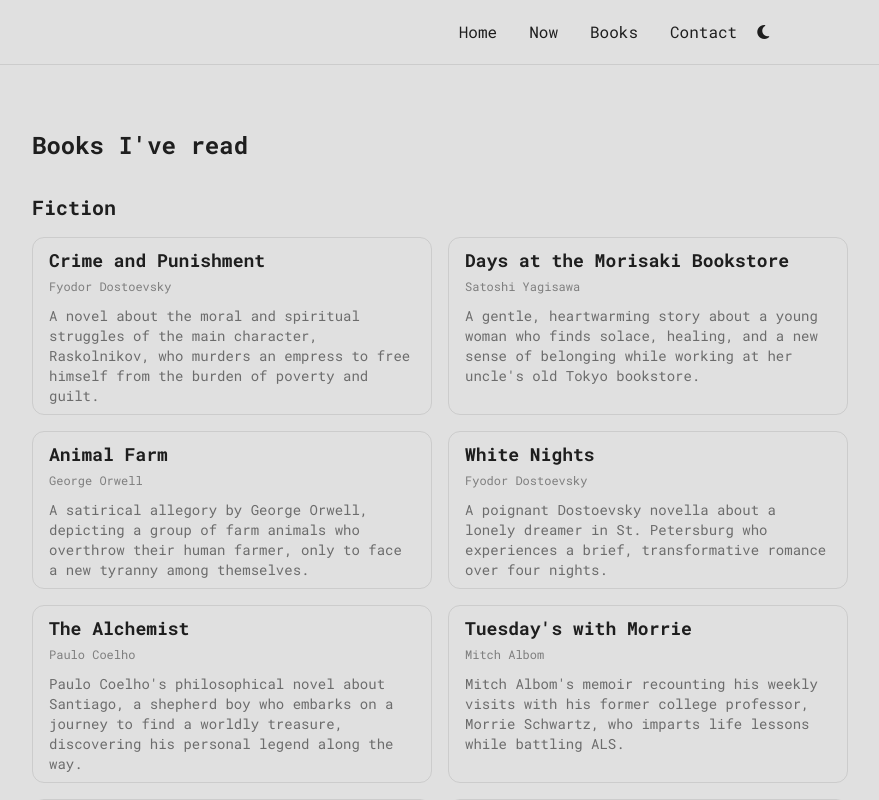
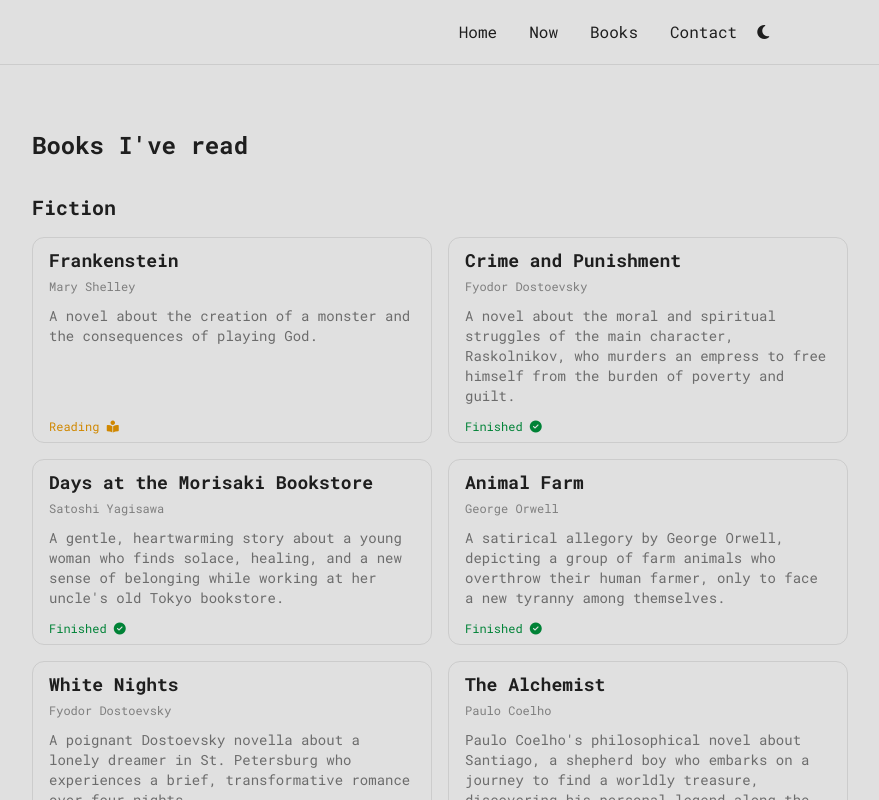
Before and after one commit to JayeshPadhiar/jayeshpadhiar.github.io, a Next.js app: page /books in a window 1280 px wide. Shown: the whole page, without its empty margins (32-911 px from the left). Built offline with nearby package versions, Linux system fonts and the light colour scheme; no server answers.

Commit message:
api integration and ui improvements complete for /books

```diff
--- a/src/app/(pages)/books/components/BookCard.tsx
+++ b/src/app/(pages)/books/components/BookCard.tsx
@@ -1,9 +1,13 @@
-export function BookCard({ title, author, description = "" }: { title: string, author: string, description: string }) {
+export function BookCard({ title, author, description = "", status = "finished" }: { title: string, author: string, description: string, status: string }) {
 	return (
 		<div className="flex flex-col items-start justify-start gap-1 border-1 border-foreground/10 rounded-xl px-4 py-2 w-full md:max-w-[400px] self-stretch">
 			<h2 className="text-lg font-bold">{title}</h2>
 			<p className="text-xs text-foreground/50 ">{author}</p>
-			<p className="text-sm text-foreground/60 mt-2">{description}</p>
+			<p className="text-sm text-foreground/60 my-2">{description}</p>
+			<p className={`text-xs text-foreground/60 mt-auto ${status === "finished" ? "text-green-700" : "text-yellow-600"}`}>
+				{status === "finished" ? "Finished" : "Reading"}
+				<span> <i className={`fa-solid ${status === "finished" ? "fa-circle-check" : "fa-book-open-reader"}`}></i> </span>
+			</p>
 		</div>
 	);
 }
--- a/src/app/(pages)/books/page.tsx
+++ b/src/app/(pages)/books/page.tsx
@@ -1,19 +1,35 @@
+"use client";
+
 import { BookCard } from "./components/BookCard";
 import MainContent from "@/components/MainContent";
 import books from "@/static/books.json";
+import { useState, useEffect } from "react";
 
 export default function Books() {
-	const booksData = books.books;
+	const [booksData, setBooksData] = useState<any[]>([]);
+
+	useEffect(() => {
+		const fetchBooks = async () => {
+			try {
+				const booksResponse = await fetch("/api/v1/books").then(res => res.json());
+				setBooksData(booksResponse);
+			} catch (error) {
+				setBooksData(books);
+			}
+		};
+		fetchBooks();
+	}, []);
+
 	return (
 		<MainContent>
 			<section id="books" className="w-full flex flex-col items-start justify-start gap-8 py-16 mx-auto">
 				<h1 className="text-2xl font-bold">Books I've read</h1>
-				{booksData.map((category: { type: string, books: { title: string, author: string, description: string, image: string }[] }) => (
+				{booksData.map((category: { type: string, books: { title: string, author: string, description: string, image: string, status: string }[] }) => (
 					<div key={category.type} className="flex flex-col items-start justify-start gap-4 w-full mb-8">
 						<h2 className="text-xl font-bold">{category.type}</h2>
 						<div className="flex flex-row flex-wrap gap-4 justify-start items-start w-full">
-							{category.books.map((book: { title: string, author: string, description: string, image: string }) => (
-								<BookCard key={book.title} title={book.title} author={book.author} description={book.description} />
+							{category.books.map((book: { title: string, author: string, description: string, image: string, status: string }) => (
+								<BookCard key={book.title} title={book.title} author={book.author} description={book.description} status={book.status} />
 							))}
 						</div>
 					</div>
--- a/src/app/api/route.ts
+++ /dev/null
@@ -1,29 +0,0 @@
-import { NextResponse } from 'next/server';
-import { connectRedis } from '@/lib/db/redis';
-import { getMongoClient } from '@/lib/db/mongo';
-
-
-export async function GET() {
-  try {
-    const redisClient = await connectRedis();
-    const mongoClient = await getMongoClient();
-
-    const db = mongoClient.db('jayeshpadhiarcom');
-    const blogsCollection = db.collection('blogs');
-    const blogs = await blogsCollection.find().toArray();
-
-    // TODO: Add your data fetching logic here
-    const data = {
-      message: "Hello from the home API",
-      blogs: blogs
-    };
-
-    return NextResponse.json(data);
-  } catch (error) {
-    console.error(error);
-    return NextResponse.json(
-      { error: 'Internal Server Error' },
-      { status: 500 }
-    );
-  }
-}
--- /dev/null
+++ b/src/app/api/v1/books/route.ts
@@ -0,0 +1,9 @@
+import { NextResponse } from "next/server";
+import { getMongoClient } from "@/lib/db/mongo";
+
+export async function GET() {
+  const mongoClient = await getMongoClient();
+  const db = mongoClient.db(process.env.MONGO_DB);
+  const books = await db.collection("books").find().toArray();
+  return NextResponse.json(books);
+}
--- a/src/app/api/home/route.ts
+++ b/src/app/api/v1/home/route.ts
@@ -4,18 +4,11 @@ import { NextResponse } from 'next/server';
 
 export async function GET() {
     try {
-        const redisClient = await connectRedis();
         const mongoClient = await getMongoClient();
-
         const db = mongoClient.db('jayeshpadhiarcom');
         const homeCollection = db.collection('home');
         const home = await homeCollection.find().toArray();
-
-        const data = {
-            home: home
-        };
-
-        return NextResponse.json(data);
+        return NextResponse.json(home);
     } catch (error) {
         console.error(error);
     }
--- a/src/static/books.json
+++ b/src/static/books.json
@@ -1,67 +1,83 @@
-{
-	"books": [
+[
 	{
 		"type": "Fiction",
 		"books": [
 			{
+				"title": "Frankenstein",
+				"author": "Mary Shelley",
+				"description": "A novel about the creation of a monster and the consequences of playing God.",
+				"image": "/images/book-1.jpg",
+				"status": "reading"
+			},
+			{
 				"title": "Crime and Punishment",
 				"author": "Fyodor Dostoevsky",
 				"description": "A novel about the moral and spiritual struggles of the main character, Raskolnikov, who murders an empress to free himself from the burden of poverty and guilt.",
-					"image": "/images/book-2.jpg"
+				"image": "/images/book-2.jpg",
+				"status": "finished"
 			},
 			{
 				"title": "Days at the Morisaki Bookstore",
 				"author": "Satoshi Yagisawa",
 				"description": "A gentle, heartwarming story about a young woman who finds solace, healing, and a new sense of belonging while working at her uncle's old Tokyo bookstore.",
-					"image": "/images/book-3.jpg"
+				"image": "/images/book-3.jpg",
+				"status": "finished"
 			},
 			{
 				"title": "Animal Farm",
 				"author": "George Orwell",
 				"description": "A satirical allegory by George Orwell, depicting a group of farm animals who overthrow their human farmer, only to face a new tyranny among themselves.",
-					"image": "/images/book-4.jpg"
+				"image": "/images/book-4.jpg",
+				"status": "finished"
 			},
 			{
 				"title": "White Nights",
 				"author": "Fyodor Dostoevsky",
 				"description": "A poignant Dostoevsky novella about a lonely dreamer in St. Petersburg who experiences a brief, transformative romance over four nights.",
-					"image": "/images/book-5.jpg"
+				"image": "/images/book-5.jpg",
+				"status": "finished"
 			},
 			{
 				"title": "The Alchemist",
 				"author": "Paulo Coelho",
 				"description": "Paulo Coelho's philosophical novel about Santiago, a shepherd boy who embarks on a journey to find a worldly treasure, discovering his personal legend along the way.",
-					"image": "/images/book-6.jpg"
+				"image": "/images/book-6.jpg",
+				"status": "finished"
 			},
 			{
 				"title": "Tuesday's with Morrie",
 				"author": "Mitch Albom",
 				"description": "Mitch Albom's memoir recounting his weekly visits with his former college professor, Morrie Schwartz, who imparts life lessons while battling ALS.",
-					"image": "/images/book-7.jpg"
+				"image": "/images/book-7.jpg",
+				"status": "finished"
 			},
 			{
 				"title": "Metamorphosis",
 				"author": "Franz Kafka",
 				"description": "Franz Kafka's surreal novella about Gregor Samsa, who wakes up one morning transformed into a giant insect, exploring themes of alienation and identity.",
-					"image": "/images/book-8.jpg"
+				"image": "/images/book-8.jpg",
+				"status": "finished"
 			},
 			{
 				"title": "The Trial",
 				"author": "Franz Kafka",
 				"description": "Kafka's nightmarish novel about Josef K., a man arrested and prosecuted by a remote, inaccessible authority, with the nature of his crime never revealed.",
-					"image": "/images/book-9.jpg"
+				"image": "/images/book-9.jpg",
+				"status": "finished"
 			},
 			{
 				"title": "The Kite Runner",
 				"author": "Khaled Hosseini",
 				"description": "Khaled Hosseini's moving tale of friendship, betrayal, and redemption set against the backdrop of Afghanistan's turbulent history.",
-					"image": "/images/book-15.jpg"
+				"image": "/images/book-15.jpg",
+				"status": "finished"
 			},
 			{
 				"title": "Siddhartha",
 				"author": "Hermann Hesse",
 				"description": "Hermann Hesse's philosophical novel about the spiritual journey of a young man named Siddhartha, who seeks enlightenment through meditation, self-discovery, and the pursuit of wisdom.",
-					"image": "/images/book-15.jpg"
+				"image": "/images/book-15.jpg",
+				"status": "finished"
 			}
 		]
 	},
@@ -72,63 +88,72 @@
 				"title": "Ikigai",
 				"author": "Hector Garcia and Francesc Miralles",
 				"description": "Explores the Japanese concept of 'ikigai'—a reason for being—and how it can lead to a long, happy, and meaningful life.",
-					"image": "/images/book-16.jpg"
+				"image": "/images/book-16.jpg",
+				"status": "finished"
 			},
 			{
 				"title": "Life is short and so is this book",
 				"author": "Danny Meyer",
 				"description": "A collection of practical, concise life lessons and reflections on happiness, success, and living with intention.",
-					"image": "/images/book-17.jpg"
+				"image": "/images/book-17.jpg",
+				"status": "finished"
 			},
 			{
 				"title": "The psychology of money",
 				"author": "Morgan Housel",
 				"description": "Morgan Housel examines the ways people think about money, offering timeless lessons on wealth, greed, and happiness.",
-					"image": "/images/book-18.jpg"
+				"image": "/images/book-18.jpg",
+				"status": "finished"
 			},
 			{
 				"title": "The miracle morning",
 				"author": "Hal Elrod",
 				"description": "Hal Elrod presents a morning routine designed to transform your life by improving productivity, motivation, and well-being.",
-					"image": "/images/book-19.jpg"
+				"image": "/images/book-19.jpg",
+				"status": "finished"
 			},
 			{
 				"title": "Eat that frog",
 				"author": "Brian Tracy",
 				"description": "Brian Tracy's productivity guide focused on tackling your most important tasks first to overcome procrastination and achieve more.",
-					"image": "/images/book-12.jpg"
+				"image": "/images/book-12.jpg",
+				"status": "finished"
 			},
 			{
 				"title": "Kybalion",
 				"author": "Three Initiates",
 				"description": "An exploration of Hermetic philosophy, presenting seven principles believed to underlie all existence and reality.",
-					"image": "/images/book-13.jpg"
+				"image": "/images/book-13.jpg",
+				"status": "finished"
 			},
 			{
 				"title": "As a Man Thinketh",
 				"author": "James Allen",
 				"description": "James Allen's classic self-help book on the power of thought and its impact on character and circumstances.",
-					"image": "/images/book-14.jpg"
+				"image": "/images/book-14.jpg",
+				"status": "finished"
 			},
 			{
 				"title": "The Third Door",
 				"author": "Alex Banayan",
 				"description": "Alex Banayan's journey to uncover how successful people break through and achieve their goals, revealing the 'third door' approach to life.",
-					"image": "/images/book-10.jpg"
+				"image": "/images/book-10.jpg",
+				"status": "finished"
 			},
 			{
 				"title": "Dopamine Nation",
 				"author": "Anna Lembke",
 				"description": "Dr. Anna Lembke explores the neuroscience of pleasure and pain, addiction, and how to find balance in a dopamine-driven world.",
-					"image": "/images/book-11.jpg"
+				"image": "/images/book-11.jpg",
+				"status": "finished"
 			},
 			{
 				"title": "Almanack of Naval Ravikant",
 				"author": "Eric Jorgenson",
 				"description": "Eric Jorgenson's collection of quotes from Naval Ravikant, a successful entrepreneur and investor.",
-					"image": "/images/book-15.jpg"
+				"image": "/images/book-15.jpg",
+				"status": "finished"
 			}
 		]
 	}
 ]
-}
--- a/src/static/home.json
+++ b/src/static/home.json
@@ -191,14 +191,18 @@
   "interests": {
     "Books": {
       "icon": "fa-solid fa-book",
-      "currentlyReading": {
-        "title": "Frankenstein",
-        "author": "Mary Shelley"
-      },
-      "recentlyFinished": {
-        "title": "Days at the Morisaki Bookstore",
-        "author": "Satoshi Yagisawa"
-      }
+      "currentlyReading": [
+        {
+          "title": "Frankenstein",
+          "author": "Mary Shelley"
+        }
+      ],
+      "recentlyFinished": [
+        {
+          "title": "Days at the Morisaki Bookstore",
+          "author": "Satoshi Yagisawa"
+        }
+      ]
     },
     "Music": {
       "icon": "fa-solid fa-music",
```
Also changed, not shown: src/components/Interests.tsx (+6 -2 lines). Lines whose indentation alone changed are shown as unchanged.
